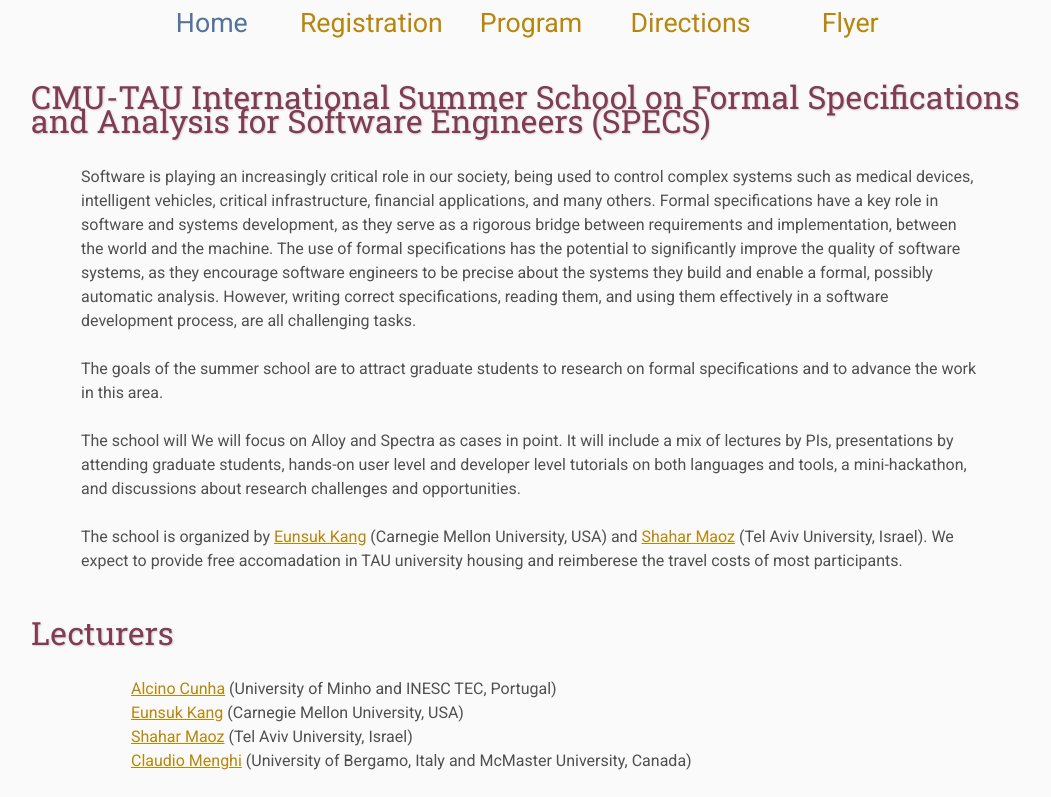
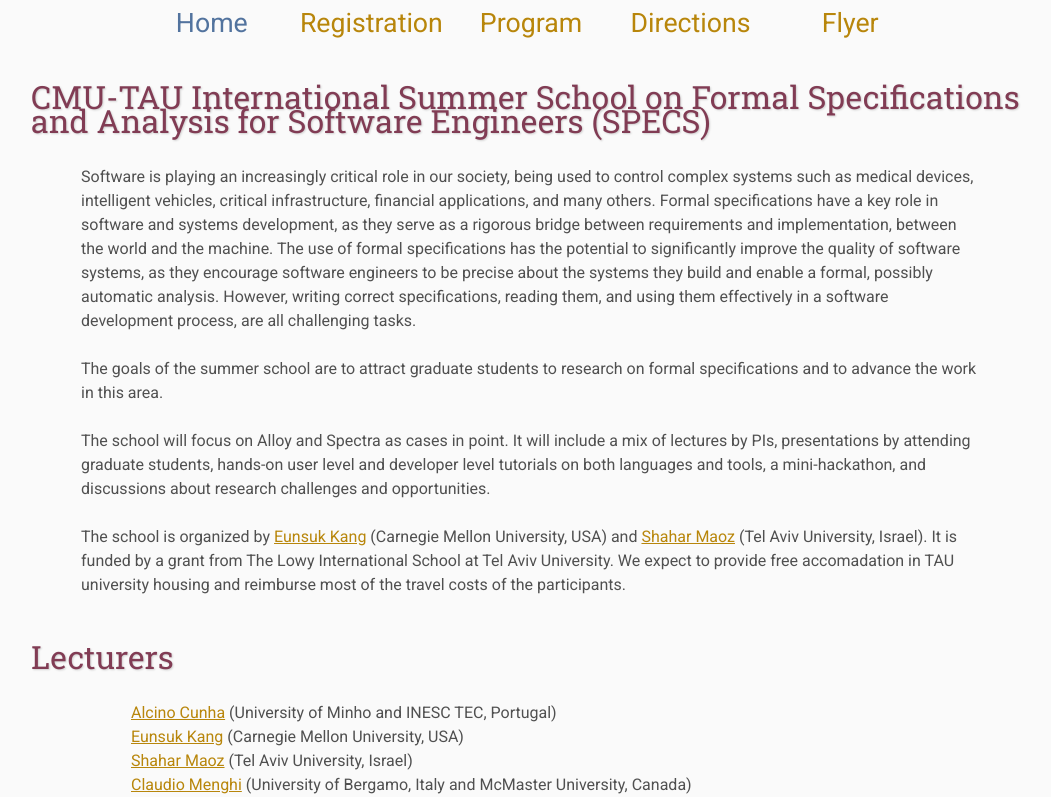
Before and after one commit to cmu-tau-specs/cmu-tau-specs.github.io, a plain HTML site: page index.html in a window 1280 px wide. Shown: the part 469-1266 px from the top of the page, without its empty margins (109-1160 px from the left). Drawn offline with Linux system fonts and the light colour scheme.

Commit message:
Update index.html
Fixed some typos. Added a sentence about funding.

```diff
--- a/index.html
+++ b/index.html
@@ -67,7 +67,7 @@
     area.
     </p>
     <p>
-    The school will We will focus on Alloy and Spectra as cases in point.
+    The school will focus on Alloy and Spectra as cases in point.
     It will include a mix of lectures by PIs, presentations by attending graduate students,
     hands-on user level and developer level tutorials on both languages and tools,
     a mini-hackathon, and discussions about research challenges and opportunities.
@@ -75,7 +75,8 @@
     <p>
     The school is organized by <a href="https://eskang.github.io/">Eunsuk Kang</a> (Carnegie Mellon University, USA)
     and <a href="https://www.cs.tau.ac.il/~maozs/">Shahar Maoz</a> (Tel Aviv University, Israel).
-    We expect to provide free accomadation in TAU university housing and reimberese the travel costs of most participants.
+    It is funded by a grant from The Lowy International School at Tel Aviv University.
+    We expect to provide free accomadation in TAU university housing and reimburse most of the travel costs of the participants.
     </p>
 
     <h2>Lecturers</h2>
```
